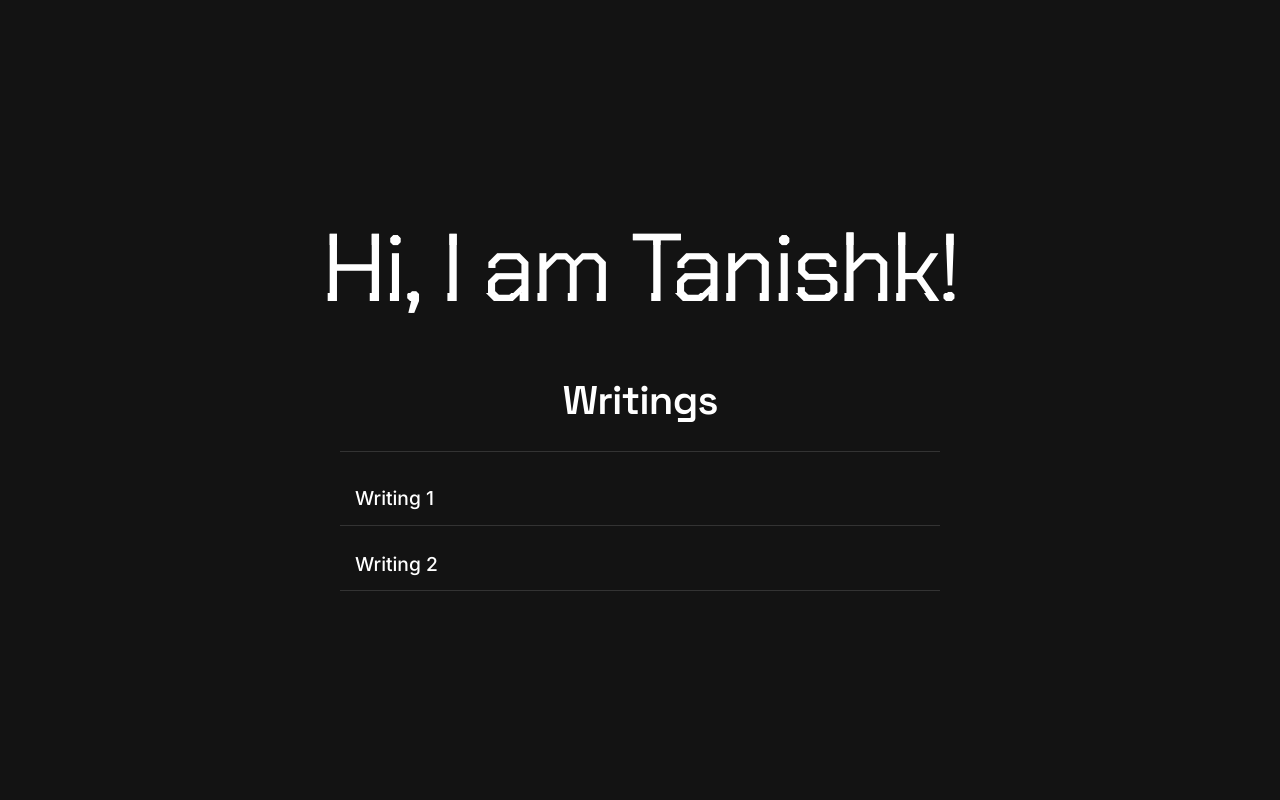
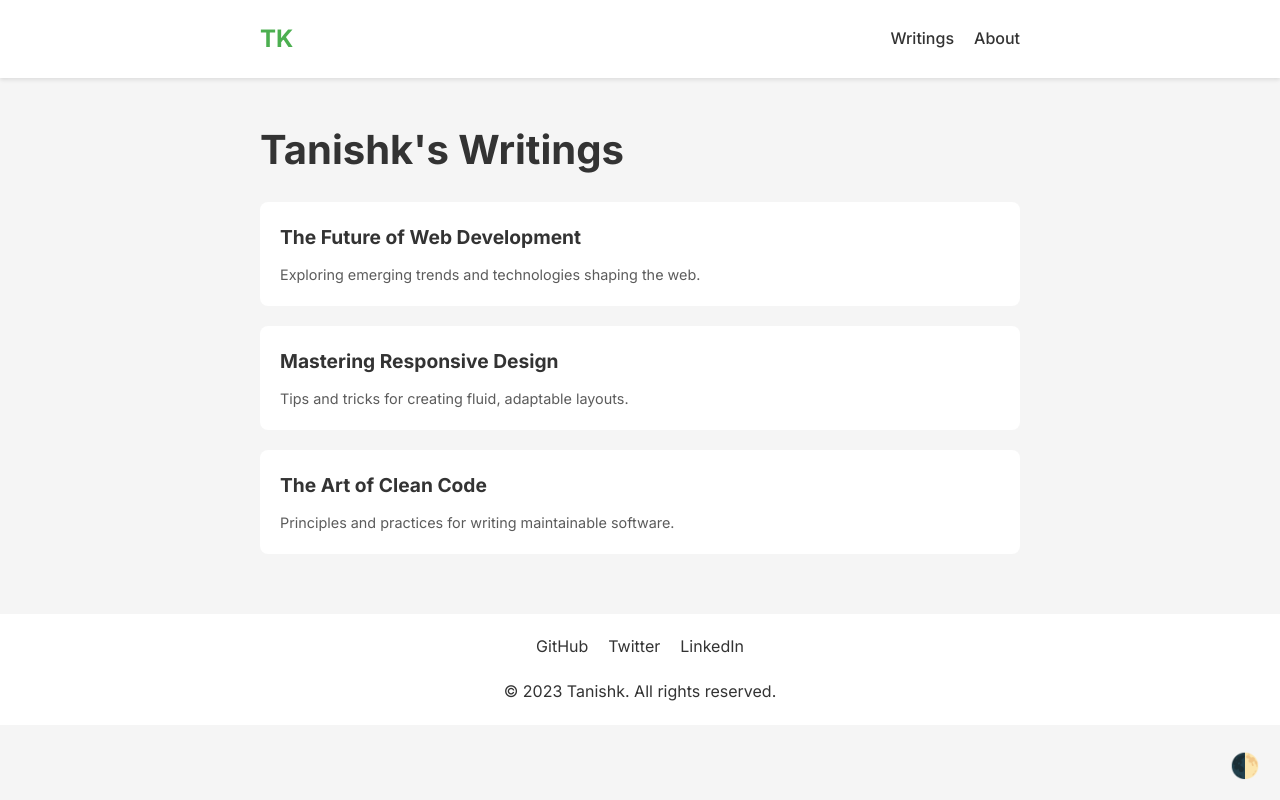
Before and after one commit to TanishkBansode/TanishkBansode.github.io, a plain HTML site: page index.html in a window 1280 px wide. Drawn offline with Linux system fonts and the light colour scheme.

Commit message:
Blog test

```diff
--- a/index.html
+++ b/index.html
@@ -3,12 +3,27 @@
 <head>
   <meta charset="UTF-8">
   <meta name="viewport" content="width=device-width, initial-scale=1.0">
-  <title>Writings</title>
+  <title>Tanishk's Portfolio & Writings</title>
   <link rel="preconnect" href="https://fonts.googleapis.com">
   <link rel="preconnect" href="https://fonts.gstatic.com" crossorigin>
-  <link href="https://fonts.googleapis.com/css2?family=Space+Grotesk:wght@500;600&family=Inter:wght@400;500&display=swap" rel="stylesheet">
-  <link href="https://fonts.googleapis.com/css?family=Chakra+Petch:400" rel="stylesheet">
+  <link href="https://fonts.googleapis.com/css2?family=Inter:wght@400;500;700&display=swap" rel="stylesheet">
   <style>
+    :root {
+      --bg-color: #f5f5f5;
+      --text-color: #333333;
+      --accent-color: #4caf50;
+      --secondary-bg: #ffffff;
+      --border-color: #e0e0e0;
+    }
+
+    .dark-mode {
+      --bg-color: #131313;
+      --text-color: #ffffff;
+      --accent-color: #4caf50;
+      --secondary-bg: #1a1a1a;
+      --border-color: #333;
+    }
+
     * {
       margin: 0;
       padding: 0;
@@ -16,170 +31,225 @@
     }
 
     body {
-      background-color: #131313;
-      color: #fff;
-      font-family: 'Inter', system-ui, -apple-system, BlinkMacSystemFont, 'Segoe UI', Roboto, Oxygen, Ubuntu, Cantarell, 'Open Sans', 'Helvetica Neue', sans-serif;
-      margin: 0;
-      display: flex;
-      flex-direction: column;
-      align-items: center;
-      justify-content: center;
-      min-height: 100vh;
-      padding: 15px;
-      line-height: 1.5;
-      overflow-x: hidden;
-    }
-
-    .glitch {
-      font-size: clamp(2rem, 10vw, 96px);
-      letter-spacing: clamp(-3px, -0.7vw, -7px);
-      text-align: center;
-      animation: glitch 1s linear infinite;
-      position: relative;
-      white-space: nowrap;
-      font-family: 'Chakra Petch', monospace;
-      margin-bottom: 30px;
-    }
-
-    @keyframes glitch {
-      2%,64% {
-        transform: translate(2px, 0) skew(0deg);
-      }
-      4%,60% {
-        transform: translate(-2px, 0) skew(0deg);
-      }
-      62% {
-        transform: translate(0, 0) skew(5deg);
-      }
-    }
-
-    .glitch:before,
-    .glitch:after {
-      content: attr(title);
-      position: absolute;
-      left: 0;
-      top: 0;
-      width: 100%;
-    }
-
-    .glitch:before {
-      animation: glitchTop 1s linear infinite;
-      clip-path: polygon(0 0, 100% 0, 100% 33%, 0 33%);
-      -webkit-clip-path: polygon(0 0, 100% 0, 100% 33%, 0 33%);
-    }
-
-    @keyframes glitchTop {
-      2%,64% {
-        transform: translate(2px, -2px);
-      }
-      4%,60% {
-        transform: translate(-2px, 2px);
-      }
-      62% {
-        transform: translate(13px, -1px) skew(-13deg);
-      }
-    }
-
-    .glitch:after {
-      animation: glitchBottom 1.5s linear infinite;
-      clip-path: polygon(0 67%, 100% 67%, 100% 100%, 0 100%);
-      -webkit-clip-path: polygon(0 67%, 100% 67%, 100% 100%, 0 100%);
-    }
-
-    @keyframes glitchBottom {
-      2%,64% {
-        transform: translate(-2px, 0);
-      }
-      4%,60% {
-        transform: translate(-2px, 0);
-      }
-      62% {
-        transform: translate(-22px, 5px) skew(21deg);
-      }
+      background-color: var(--bg-color);
+      color: var(--text-color);
+      font-family: 'Inter', sans-serif;
+      line-height: 1.6;
+      transition: background-color 0.3s, color 0.3s;
     }
 
     .container {
-      width: 100%;
-      max-width: 600px;
+      max-width: 800px;
+      margin: 0 auto;
+      padding: 0 20px;
+    }
+
+    header {
+      background-color: var(--secondary-bg);
+      padding: 20px 0;
+      box-shadow: 0 2px 4px rgba(0,0,0,0.1);
+    }
+
+    nav {
+      display: flex;
+      justify-content: space-between;
+      align-items: center;
+    }
+
+    .logo {
+      font-size: 1.5rem;
+      font-weight: 700;
+      color: var(--accent-color);
+    }
+
+    .nav-links {
+      display: flex;
+      gap: 20px;
+    }
+
+    .nav-links a {
+      color: var(--text-color);
+      text-decoration: none;
+      font-weight: 500;
+      transition: color 0.2s;
+    }
+
+    .nav-links a:hover {
+      color: var(--accent-color);
+    }
+
+    main {
+      padding: 40px 0;
+    }
+
+    h1, h2 {
+      margin-bottom: 20px;
     }
 
     h1 {
-      font-family: 'Space Grotesk', system-ui, sans-serif;
       font-size: 2.5rem;
-      font-weight: 600;
-      text-align: center;
-      margin-bottom: 15px;
-      letter-spacing: -0.02em;
-      color: #ffffff;
+      font-weight: 700;
     }
 
-    hr {
-      border: 0;
-      height: 1px;
-      background-color: #333;
-      margin: 20px 0;
-      width: 100%;
+    h2 {
+      font-size: 2rem;
+      font-weight: 500;
+      color: var(--accent-color);
     }
 
-    ol {
+    .writings-list {
       list-style: none;
       padding: 0;
-      margin: 0;
-      width: 100%;
     }
 
-    li {
-      margin: 12px 0;
-      padding: 12px 15px;
-      border-bottom: 1px solid #333;
-      display: flex;
-      align-items: center;
+    .writings-list li {
+      background-color: var(--secondary-bg);
+      margin-bottom: 20px;
+      border-radius: 8px;
       overflow: hidden;
-      white-space: nowrap;
-      text-overflow: ellipsis;
-      font-size: 1.2rem;
-      font-weight: 500;
-      transition: all 0.2s ease;
+      transition: transform 0.2s, box-shadow 0.2s;
     }
 
-    li:hover {
-      background-color: #1a1a1a;
-      border-bottom-color: #444;
+    .writings-list li:hover {
+      transform: translateY(-5px);
+      box-shadow: 0 4px 10px rgba(0,0,0,0.1);
     }
 
-    a {
-      color: #fff;
+    .writings-list a {
+      display: block;
+      padding: 20px;
+      color: var(--text-color);
       text-decoration: none;
-      width: 100%;
-      transition: color 0.2s ease;
+      transition: background-color 0.2s;
     }
 
-    a:hover {
-      text-decoration: none;
-      color: #4caf50;
+    .writings-list a:hover {
+      background-color: rgba(76, 175, 80, 0.1);
     }
 
-    @media (max-width: 480px) {
-      h1 {
-        font-size: 2rem;
+    .writings-list h3 {
+      font-size: 1.2rem;
+      margin-bottom: 10px;
+    }
+
+    .writings-list p {
+      font-size: 0.9rem;
+      color: var(--text-color);
+      opacity: 0.8;
+    }
+
+    footer {
+      background-color: var(--secondary-bg);
+      padding: 20px 0;
+      text-align: center;
+    }
+
+    .social-links {
+      display: flex;
+      justify-content: center;
+      gap: 20px;
+      margin-bottom: 20px;
+    }
+
+    .social-links a {
+      color: var(--text-color);
+      text-decoration: none;
+      transition: color 0.2s;
+    }
+
+    .social-links a:hover {
+      color: var(--accent-color);
+    }
+
+    .theme-toggle {
+      background: none;
+      border: none;
+      color: var(--text-color);
+      font-size: 1.5rem;
+      cursor: pointer;
+      position: fixed;
+      bottom: 20px;
+      right: 20px;
+      transition: color 0.2s;
+    }
+
+    .theme-toggle:hover {
+      color: var(--accent-color);
+    }
+
+    @media (max-width: 768px) {
+      .nav-links {
+        display: none;
       }
 
-      li {
-        font-size: 1.1rem;
-        padding: 10px 12px;
+      .writings-list li {
+        margin-bottom: 15px;
+      }
+
+      .writings-list a {
+        padding: 15px;
       }
     }
   </style>
 </head>
 <body>
-  <div class="glitch" title="Hi, I am Tanishk!">Hi, I am Tanishk!</div>
-  <div class="container">
-    <h1>Writings</h1>
-    <hr>
-    <ol>
-      <li><a href="/writings/writing1.html">Writing 1</a></li>
-      <li><a href="/writings/writing2.html">Writing 2</a></li>
-    </ol>
-  </div>
+  <header>
+    <div class="container">
+      <nav>
+        <div class="logo">TK</div>
+        <div class="nav-links">
+          <a href="#writings">Writings</a>
+          <a href="#about">About</a>
+        </div>
+      </nav>
+    </div>
+  </header>
+
+  <main>
+    <div class="container">
+      <h1>Tanishk's Writings</h1>
+      <section id="writings">
+        <ul class="writings-list">
+          <li>
+            <a href="/writings/writing1.html">
+              <h3>The Future of Web Development</h3>
+              <p>Exploring emerging trends and technologies shaping the web.</p>
+            </a>
+          </li>
+          <li>
+            <a href="/writings/writing2.html">
+              <h3>Mastering Responsive Design</h3>
+              <p>Tips and tricks for creating fluid, adaptable layouts.</p>
+            </a>
+          </li>
+          <li>
+            <a href="/writings/writing3.html">
+              <h3>The Art of Clean Code</h3>
+              <p>Principles and practices for writing maintainable software.</p>
+            </a>
+          </li>
+        </ul>
+      </section>
+    </div>
+  </main>
+
+  <footer>
+    <div class="container">
+      <div class="social-links">
+        <a href="https://github.com/yourusername" target="_blank" rel="noopener noreferrer">GitHub</a>
+        <a href="https://twitter.com/yourusername" target="_blank" rel="noopener noreferrer">Twitter</a>
+        <a href="https://linkedin.com/in/yourusername" target="_blank" rel="noopener noreferrer">LinkedIn</a>
+      </div>
+      <p>&copy; 2023 Tanishk. All rights reserved.</p>
+    </div>
+  </footer>
+
+  <button class="theme-toggle" onclick="toggleTheme()">🌓</button>
+
+  <script>
+    function toggleTheme() {
+      document.body.classList.toggle('dark-mode');
+    }
+  </script>
 </body>
 </html>
--- a/writings/style.css
+++ /dev/null
@@ -1,25 +0,0 @@
-body {
-  background-color: #111;
-  color: #fff;
-  font-family: sans-serif;
-  margin: 40px;
-  line-height: 1.6;
-}
-h1 {
-  margin-bottom: 40px;
-  font-size: 2rem;
-}
-.content {
-  margin-bottom: 60px;
-}
-p {
-  margin: 0 0 20px;
-}
-a {
-  color: #4caf50;
-  text-decoration: none;
-  font-size: 1.1rem;
-}
-a:hover {
-  text-decoration: underline;
-}
```
Also changed, not shown: writings/writing1.html (+151 -7 lines).
